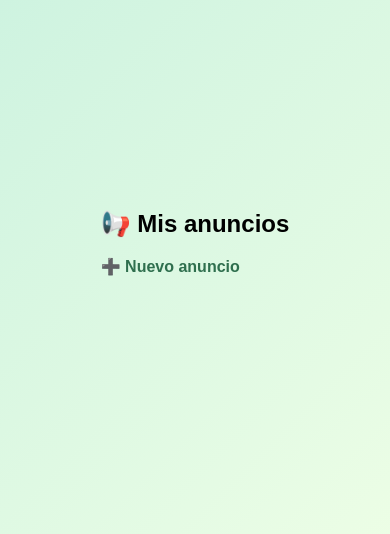
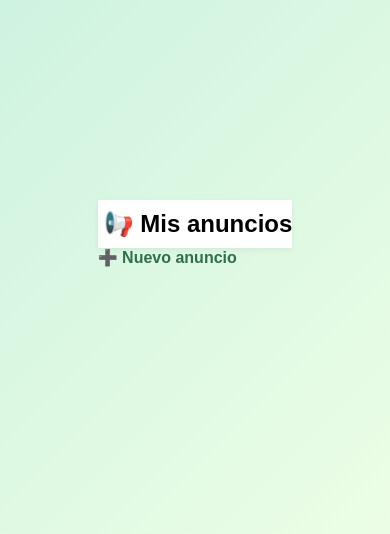
Before and after one commit to oclealc-ai/sanacionalternativa, a Flask app: page /paciente/mis_anuncios in a window 390 px wide. Shown: the part 185-719 px from the top of the page. Run offline with Flask 3, Linux system fonts and the light colour scheme; the visitor is signed in with stand-in values (Sample User, id 1); data that the repository does not hold is empty.

Commit message:
Anuncios

```diff
--- a/templates/paciente_anuncios_listar.html
+++ b/templates/paciente_anuncios_listar.html
@@ -6,6 +6,16 @@
     <link rel="stylesheet" href="/static/css/sanacion.css">
     <style>
         /* Cards grid for anuncios */
+        .anuncios-header {
+            position: -webkit-sticky;
+            position: sticky;
+            top: 0;
+            background: #fff;
+            padding: 10px 0;
+            z-index: 60;
+            box-shadow: 0 2px 6px rgba(0,0,0,0.06);
+        }
+        .container { padding: 8px; max-width: 100%; }
         .cards-grid {
             display: grid;
             grid-template-columns: repeat(auto-fit, minmax(260px, 1fr));
@@ -40,13 +50,23 @@
             .card img { height: 120px; }
             .card-body { padding: 10px; }
         }
+
+        /* Ensure cards stretch full width on small phones (small margin preserved) */
+        @media (max-width: 480px) {
+            .cards-grid { grid-template-columns: 1fr; gap: 12px; }
+            .card { margin-left: 6px; margin-right: 6px; }
+            .card img { height: 220px; }
+            .card h3 { font-size: 1.05rem; }
+        }
     </style>
 </head>
 
 <body>
-<div class="container">
+    <div class="container">
 
-    <h2>📢 Mis anuncios</h2>
+    <header class="anuncios-header">
+        <h2 style="margin:0; padding-left:6px;">📢 Mis anuncios</h2>
+    </header>
 
     <a href="/paciente/anuncios/nuevo" class="btn">
 
```
